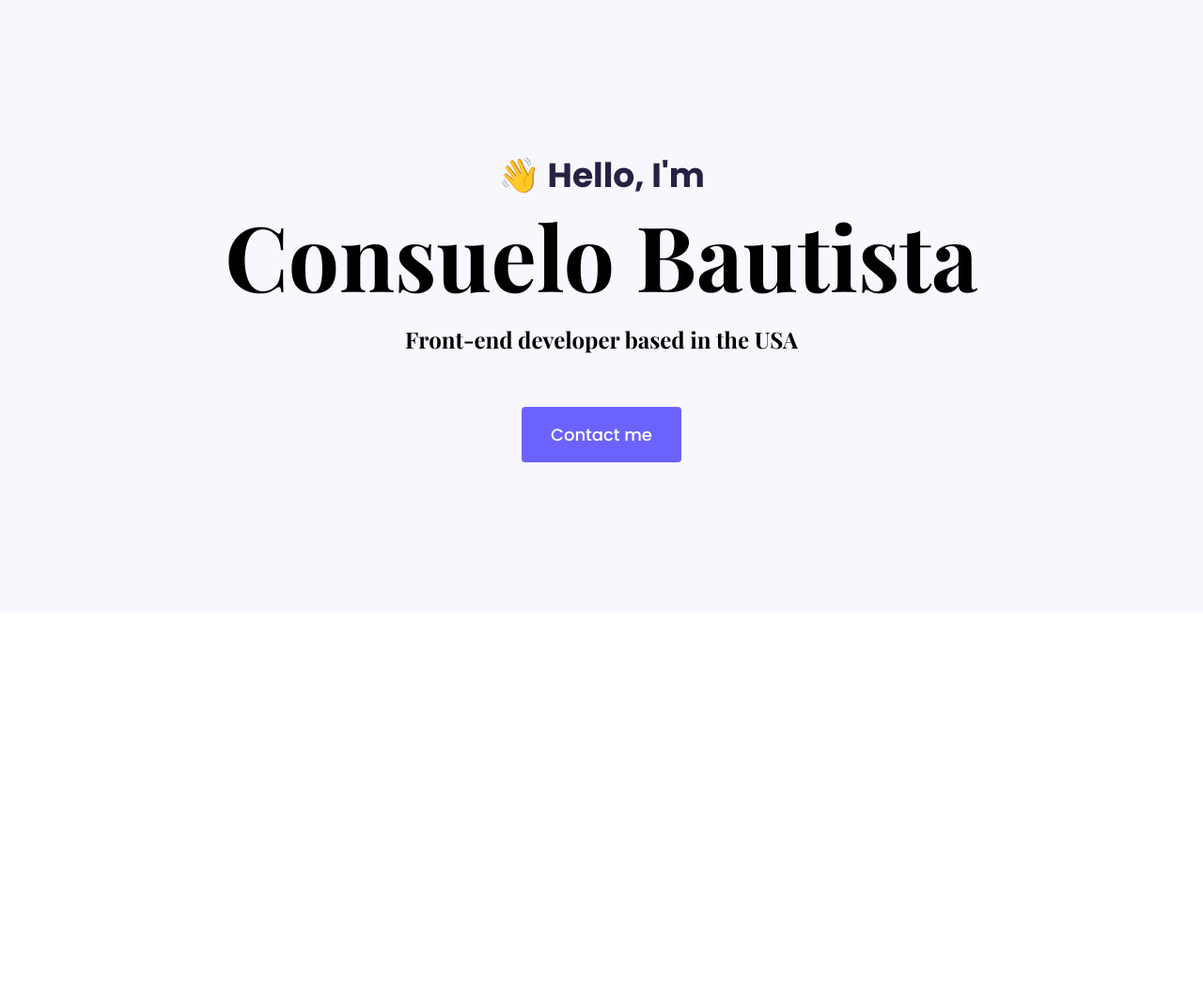
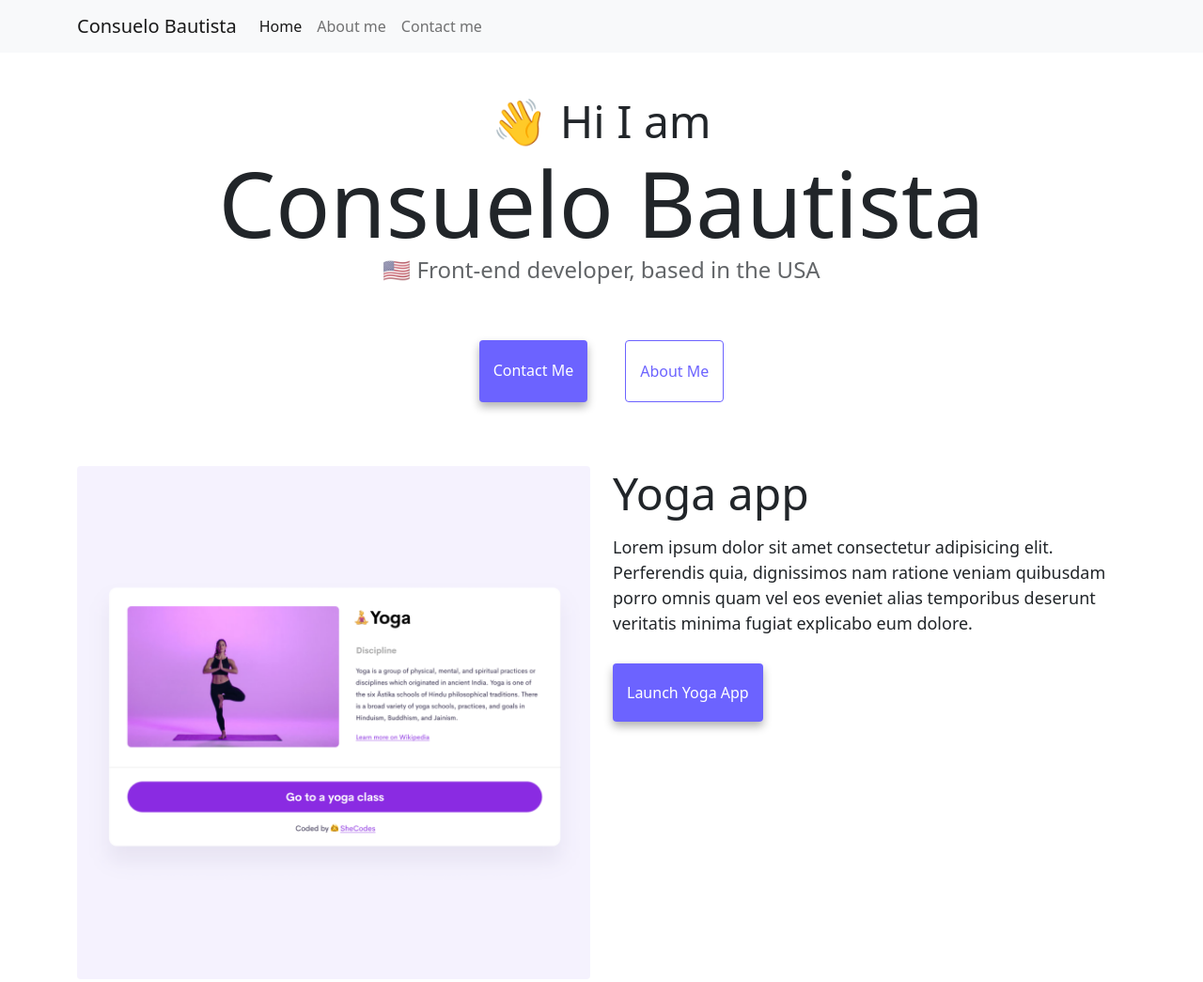
Before and after one commit to cbautista452/portfolio-project, a plain HTML site: page index.html in a window 1280 px wide. Shown: the top 1045 px of the page at 94% size. Before the commit the page ends 800 px from the top, so only its background shows below. Drawn offline with nearby package versions, Linux system fonts and the light colour scheme.

Commit message:
added images and contact information

```diff
--- a/index.html
+++ b/index.html
@@ -30,13 +30,87 @@
     ></script>
   </head>
   <body>
-    <div class="hero">
-      <p>👋 Hello, I'm</p>
-      <h1>Consuelo Bautista</h1>
-      <h2 class="mb-5">Front-end developer based in the USA</h2>
-      <div>
-        <a href="#" class="btn btn-branding">Contact me</a>
+    <body cz-shortcut-listen="true">
+    <nav class="navbar navbar-expand-lg navbar-light bg-light fixed-top">
+      <div class="container">
+        <a class="navbar-brand" href="/" title="Homepage">Consuelo Bautista</a>
+        <button class="navbar-toggler" type="button" data-bs-toggle="collapse" data-bs-target="#navbarNav" aria-controls="navbarNav" aria-expanded="false" aria-label="Toggle navigation">
+          <span class="navbar-toggler-icon"></span>
+        </button>
+        <div class="collapse navbar-collapse" id="navbarNav">
+          <ul class="navbar-nav">
+            <li class="nav-item">
+              <a class="nav-link active" aria-current="page" href="/" tilte="Homepage">Home</a>
+            </li>
+            <li class="nav-item">
+              <a class="nav-link" href="/about.html" title="About Consuelo Bautista">About me</a>
+            </li>
+            <li class="nav-item">
+              <a class="nav-link" href="/about.html#contact" title="Contact Consuelo Bautista">Contact me</a>
+            </li>
+          </ul>
+        </div>
       </div>
+    </nav>
+    <h2 class="text-center">👋 Hi I am</h2>
+    <h1 class="text-center">Consuelo Bautista</h1>
+    <h3 class="text-center">🇺🇸 Front-end developer, based in the USA</h3>
+    <div class="navigation-links mb-5">
+      <a href="/about.html#contact" class="primary-link" title="Contact Consuelo Bautista">Contact me</a>
+      <a href="/about.html" class="secondary-link" title="About Consuelo Bautista">About me</a>
     </div>
+    <div class="container">
+      <div class="row">
+        <div class="col-sm-6">
+          <img src="/images/yoga.png" alt="Yoga project " class="img-fluid rounded d-none d-sm-block">
+        </div>
+        <div class="col-sm-6">
+          <h2 class="mb-3">Yoga app</h2>
+          <p>
+            Lorem ipsum dolor sit amet consectetur adipisicing elit. Perferendis
+            quia, dignissimos nam ratione veniam quibusdam porro omnis quam vel
+            eos eveniet alias temporibus deserunt veritatis minima fugiat
+            explicabo eum dolore.
+          </p>
+          <div class="mt-5">
+            <a href="#" class="primary-link project-link" title="Yoga project">Launch Yoga App</a>
+          </div>
+        </div>
+      </div>
+      <div class="row mt-5">
+        <div class="col-sm-6">
+          <h2 class="mb-3">Weather app</h2>
+          <p>
+            Lorem ipsum dolor sit amet consectetur adipisicing elit. Perferendis
+            quia, dignissimos nam ratione veniam quibusdam porro omnis quam vel
+            eos eveniet alias temporibus deserunt veritatis minima fugiat
+            explicabo eum dolore.
+          </p>
+          <div class="mt-5">
+            <a href="#" class="primary-link project-link" title="Weather project">Launch Weather App</a>
+          </div>
+        </div>
+        <div class="col-sm-6">
+          <img src="/images/weather.png" class="img-fluid rounded d-none d-sm-block" alt="Weather project">
+        </div>
+      </div>
+      <div class="row mt-5">
+        <div class="col-sm-6">
+          <img src="/images/yogurt.png" class="img-fluid rounded d-none d-sm-block" alt="Yogurt project">
+        </div>
+        <div class="col-sm-6">
+          <h2 class="mb-3">Yogurt app</h2>
+          <p>
+            Lorem ipsum dolor sit amet consectetur adipisicing elit. Perferendis
+            quia, dignissimos nam ratione veniam quibusdam porro omnis quam vel
+            eos eveniet alias temporibus deserunt veritatis minima fugiat
+            explicabo eum dolore.
+          </p>
+          <div class="mt-5">
+            <a href="#" class="primary-link project-link" title="Weather project">Launch Yogurt App</a>
+          </div>
+        </div>
+      </div>
+
   </body>
 </html>
--- a/styles.css/portfolio.css
+++ /dev/null
@@ -1,58 +0,0 @@
-:root {
-  --branding-color: #6c63ff;
-  --secondary-color: #f9f7fe;
-  --heading-font-family: "Playfair Display", serif;
-  --default-font-family: "Poppins", sans-serif;
-}
-
-body {
-  font-family: var(--default-font-family);
-}
-
-h1,
-h2,
-h3,
-h4,
-h5,
-h6 {
-  color: black;
-  font-family: var(--heading-font-family);
-  font-weight: bold;
-}
-
-h1 {
-  font-size: 96px;
-}
-
-p {
-  font-weight: normal;
-}
-
-.hero {
-  background: var(--secondary-color);
-  text-align: center;
-  padding: 160px 20px;
-}
-
-.hero p {
-  font-size: 36px;
-  font-weight: bold;
-  margin: 0;
-  color: #272142;
-}
-
-.hero h2 {
-  font-family: var(--heading-font-family);
-  font-weight: normal;
-  line-height: 2;
-  font-size: 24px;
-}
-
-.btn-branding {
-  background: var(--branding-color);
-  border-radius: 4px;
-  color: white;
-  font-size: 18px;
-  line-height: 27px;
-  padding: 15px 30px;
-}
--- a/styles/portfolio.css
+++ b/styles/portfolio.css
@@ -1,58 +1,114 @@
 :root {
-  --branding-color: #6c63ff;
-  --secondary-color: #f9f7fe;
-  --heading-font-family: "Playfair Display", serif;
-  --default-font-family: "Poppins", sans-serif;
+  --primary-color: #6c63ff;
+  --secondary-color: #f5f2fe;
+  --box-shadow: 0 5px 10px rgba(0, 0, 0, 0.3);
 }
 
 body {
-  font-family: var(--default-font-family);
+  margin: 100px 0;
 }
 
 h1,
 h2,
-h3,
-h4,
-h5,
-h6 {
-  color: black;
-  font-family: var(--heading-font-family);
-  font-weight: bold;
+h3 {
+  margin: 0;
 }
 
 h1 {
   font-size: 96px;
 }
 
-p {
-  font-weight: normal;
+h2 {
+  font-size: 48px;
 }
 
-.hero {
-  background: var(--secondary-color);
-  text-align: center;
-  padding: 160px 20px;
+h3 {
+  font-size: 24px;
+  opacity: 0.7;
 }
 
-.hero p {
-  font-size: 36px;
-  font-weight: bold;
-  margin: 0;
-  color: #272142;
+p {
+  font-size: 18px;
+  line-height: 1.5;
 }
 
-.hero h2 {
-  font-family: var(--heading-font-family);
-  font-weight: normal;
-  line-height: 2;
-  font-size: 24px;
+.navigation-links {
+  display: flex;
+  margin-top: 40px;
+  justify-content: center;
 }
 
-.btn-branding {
-  background: var(--branding-color);
+.navigation-links a {
+  margin: 20px;
+}
+
+.primary-link {
   border-radius: 4px;
+  padding: 20px 15px;
+  text-decoration: none;
+  text-transform: capitalize;
+  background: var(--primary-color);
+  box-shadow: var(--box-shadow);
   color: white;
-  font-size: 18px;
-  line-height: 27px;
-  padding: 15px 30px;
 }
+
+.primary-link:hover {
+  color: white;
+}
+
+.secondary-link {
+  border-radius: 4px;
+  padding: 20px 15px;
+  text-decoration: none;
+  text-transform: capitalize;
+  color: var(--primary-color);
+  border: 1px solid var(--primary-color);
+}
+
+.homepage-link {
+  color: var(--primary-color);
+  text-align: center;
+  display: block;
+}
+
+.about-paragraphs {
+  margin: 30px 0;
+}
+
+.about-paragraphs p {
+  margin: 10px;
+}
+
+.email-link {
+  display: flex;
+  justify-content: center;
+  color: var(--primary-color);
+  font-size: 28px;
+  text-decoration: none;
+}
+
+.email-link:hover {
+  text-decoration: underline;
+}
+
+@media (max-width: 576px) {
+  h1 {
+    font-size: 48px;
+    line-height: 1.5;
+  }
+
+  h2 {
+    font-size: 32px;
+    text-align: center;
+  }
+
+  p {
+    text-align: center;
+  }
+
+  .project-link {
+    display: block;
+    text-align: center;
+    margin: 0 20px;
+  }
+}
```
Also changed, not shown: about.html (added, +126 -0 lines), images/dictionary.png (added), images/weather.png (added), images/yoga.png (added), images/yogurt.png (added).
